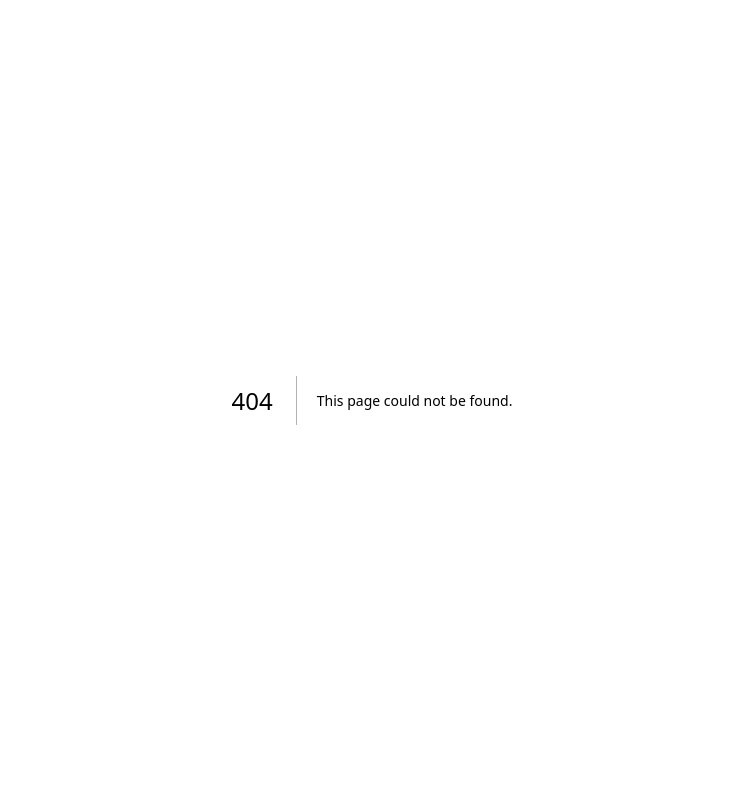
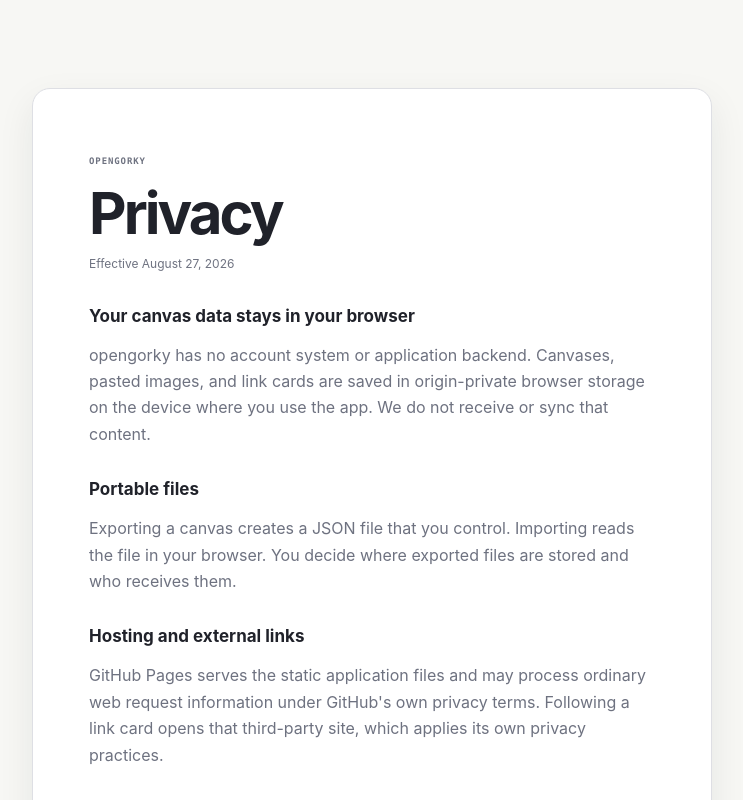
Before and after one commit to nostrapollo/opengorky, a Next.js app: page /privacy in a window 1280 px wide. Before the commit this address had no page. Shown: the whole page, without its empty margins (268-1011 px from the left). Built offline with nearby package versions, Linux system fonts and the light colour scheme.

Commit message:
Publish static GitHub Pages app (#9)

```diff
--- a/app/components/CanvasWorkspace.tsx
+++ b/app/components/CanvasWorkspace.tsx
@@ -882,6 +882,10 @@
             <button className="text-button" onClick={() => void protectStorage()}>
               {storage?.persistent ? "Storage protected" : "Protect local storage"}
             </button>
+            <div className="project-links">
+              <a href="privacy/">Privacy</a>
+              <a href="https://github.com/nostrapollo/opengorky" target="_blank" rel="noreferrer">GitHub</a>
+            </div>
           </div>
         </aside>
 
--- a/app/globals.css
+++ b/app/globals.css
@@ -401,6 +401,89 @@
   gap: 10px;
   padding: 13px 17px 16px;
   border-top: 1px solid var(--soft-line);
+}
+
+.project-links {
+  display: flex;
+  gap: 12px;
+  font-size: 10px;
+}
+
+.project-links a {
+  color: var(--muted);
+  text-decoration: none;
+}
+
+.project-links a:hover {
+  color: var(--ink);
+  text-decoration: underline;
+}
+
+.document-page {
+  position: fixed;
+  inset: 0;
+  overflow: auto;
+  padding: clamp(32px, 7vw, 88px) 20px;
+  background: var(--paper);
+}
+
+.document-page-centered {
+  display: grid;
+  place-items: center;
+}
+
+.document-page article {
+  width: min(680px, 100%);
+  margin: 0 auto;
+  border: 1px solid var(--line);
+  border-radius: 18px;
+  padding: clamp(28px, 6vw, 56px);
+  background: var(--panel);
+  box-shadow: var(--shadow);
+}
+
+.document-page h1 {
+  margin: 8px 0 6px;
+  font-size: clamp(34px, 7vw, 58px);
+  letter-spacing: -0.05em;
+}
+
+.document-page h2 {
+  margin: 32px 0 8px;
+  font-size: 17px;
+}
+
+.document-page p {
+  color: var(--muted);
+  line-height: 1.65;
+}
+
+.document-page .document-updated {
+  margin-top: 0;
+  font-size: 12px;
+}
+
+.document-actions {
+  display: flex;
+  flex-wrap: wrap;
+  gap: 10px;
+  margin: 36px 0 0;
+}
+
+.document-actions a {
+  border: 1px solid var(--line);
+  border-radius: 9px;
+  padding: 9px 13px;
+  color: var(--ink);
+  font-size: 12px;
+  font-weight: 700;
+  text-decoration: none;
+}
+
+.document-actions a:first-child {
+  border-color: var(--ink);
+  background: var(--ink);
+  color: #fff;
 }
 
 .storage-line {
--- /dev/null
+++ b/app/privacy/page.tsx
@@ -0,0 +1,46 @@
+export const dynamic = "force-static";
+
+export default function PrivacyPage() {
+  return (
+    <main className="document-page">
+      <article>
+        <p className="eyebrow">opengorky</p>
+        <h1>Privacy</h1>
+        <p className="document-updated">Effective August 27, 2026</p>
+
+        <h2>Your canvas data stays in your browser</h2>
+        <p>
+          opengorky has no account system or application backend. Canvases, pasted images,
+          and link cards are saved in origin-private browser storage on the device where
+          you use the app. We do not receive or sync that content.
+        </p>
+
+        <h2>Portable files</h2>
+        <p>
+          Exporting a canvas creates a JSON file that you control. Importing reads the file
+          in your browser. You decide where exported files are stored and who receives them.
+        </p>
+
+        <h2>Hosting and external links</h2>
+        <p>
+          GitHub Pages serves the static application files and may process ordinary web
+          request information under GitHub&apos;s own privacy terms. Following a link card
+          opens that third-party site, which applies its own privacy practices.
+        </p>
+
+        <h2>Clearing data</h2>
+        <p>
+          Delete canvases inside opengorky or clear this site&apos;s browser storage. Export
+          anything you want to keep first; clearing site data cannot be undone by opengorky.
+        </p>
+
+        <p className="document-actions">
+          <a href="../">Return to your canvas</a>
+          <a href="https://github.com/nostrapollo/opengorky" target="_blank" rel="noreferrer">
+            View the source on GitHub
+          </a>
+        </p>
+      </article>
+    </main>
+  );
+}
--- a/next.config.ts
+++ b/next.config.ts
@@ -1,5 +1,7 @@
 import type { NextConfig } from "next";
 
-const nextConfig: NextConfig = {};
+const nextConfig: NextConfig = {
+  output: "export",
+};
 
 export default nextConfig;
--- a/package.json
+++ b/package.json
@@ -11,7 +11,7 @@
   "bugs": {
     "url": "https://github.com/nostrapollo/opengorky/issues"
   },
-  "homepage": "https://github.com/nostrapollo/opengorky#readme",
+  "homepage": "https://nostrapollo.github.io/opengorky/",
   "keywords": [
     "canvas",
     "diagramming",
@@ -25,6 +25,7 @@
   "scripts": {
     "dev": "vinext dev",
     "build": "vinext build",
+    "build:pages": "npm run build && node scripts/prepare-pages.mjs /opengorky",
     "start": "vinext start",
     "test": "vitest run",
     "test:watch": "vitest",
```
Also changed, not shown: app/not-found.tsx (added, +14 -0 lines), scripts/prepare-pages.mjs (added, +36 -0 lines), 2 other files (tests, documents, lock files or other folders).
